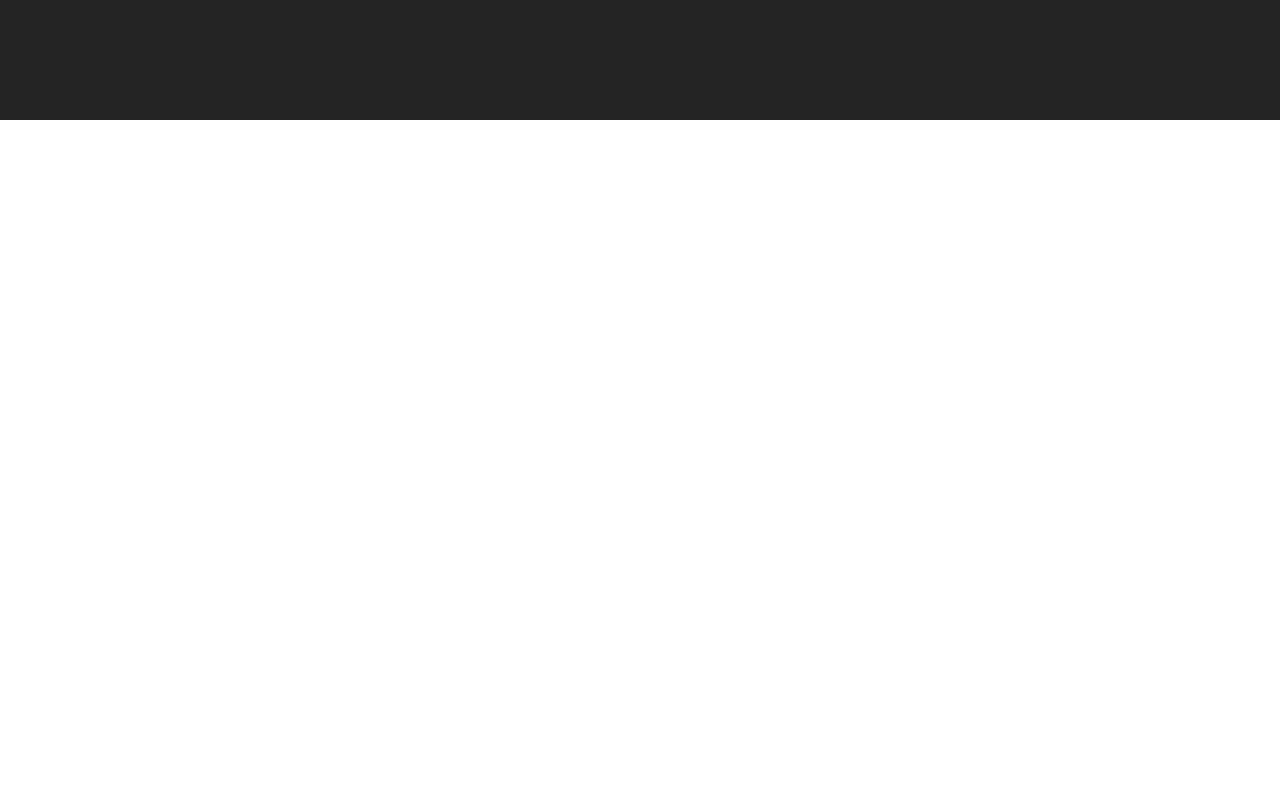
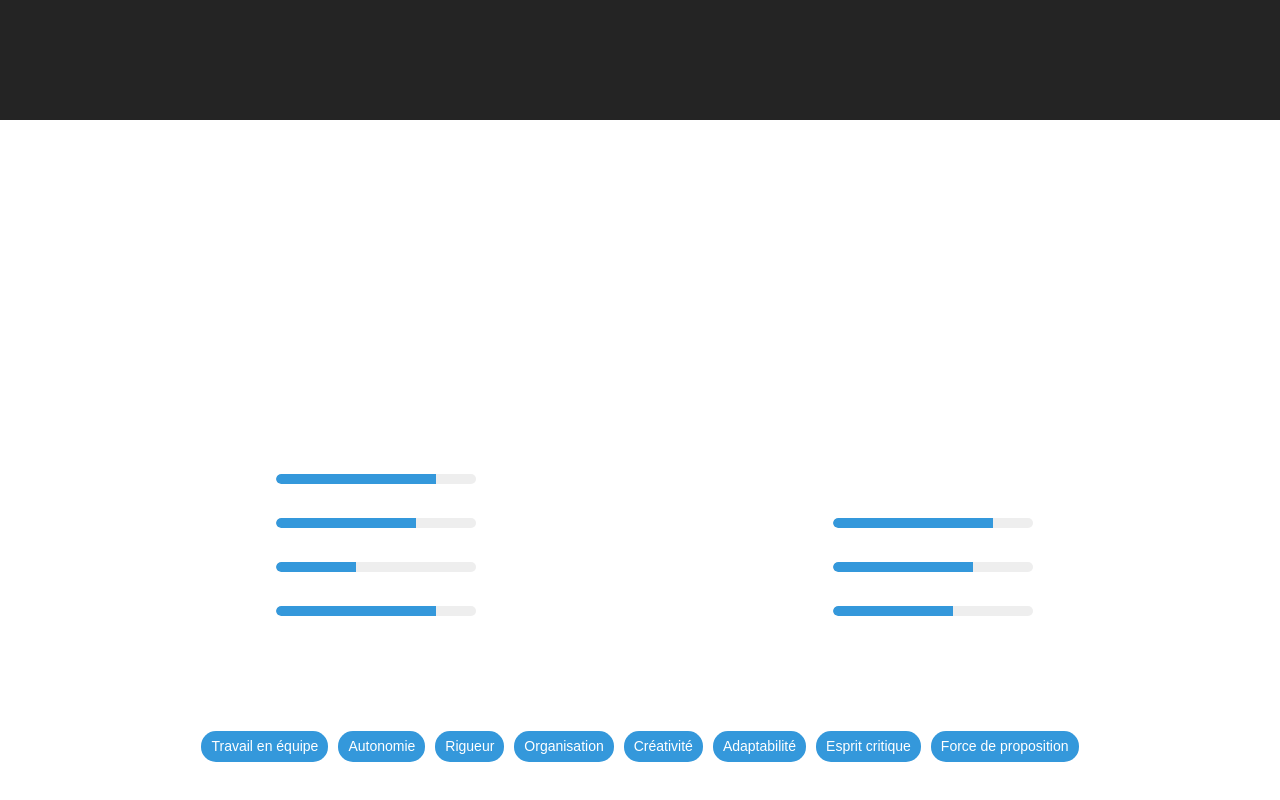
Before and after one commit to leo-christophe/portfolio, a Vue app: page / in a window 1280 px wide. Shown: the part 680-1480 px from the top of the page. Built offline with nearby package versions, Linux system fonts and the light colour scheme.

Commit message:
updated home page
a

```diff
--- a/package.json
+++ b/package.json
@@ -11,6 +11,7 @@
   "dependencies": {
     "@emailjs/browser": "^4.3.3",
     "@tensorflow/tfjs": "^4.20.0",
+    "@vueuse/core": "^10.11.0",
     "primeicons": "^7.0.0",
     "primevue": "^3.52.0",
     "simple-vue-timeline": "^2.0.9",
--- a/src/components/Home/HomeSkills.vue
+++ b/src/components/Home/HomeSkills.vue
@@ -1,10 +1,96 @@
 <template>
+    <div class="skills-display">
+      <h2>Compétences</h2>
+      <div class="hard-skills">
 
-</template>
+      <div v-for="(category, index) in main_hard_skills" :key="index" class="compType">
+        <h4>{{ Object.keys(category)[0] }}</h4>
+        <div v-for="(skill, skillIndex) in category[Object.keys(category)[0]]" :key="skillIndex" class="skill-bar">
+          <div class="skill-name">{{ Object.keys(skill)[0] }}</div>
+          <div class="skill-level">
+            <div class="skill-percentage" :style="{ width: skill[Object.keys(skill)[0]], height: '10px' }"></div>
+          </div>
+        </div>
+      </div>
+    </div>
+      <div class="soft-skills">
 
-<script>
+        <div class="cloud">
+          <span v-for="(skill, index) in main_soft_skills" :key="index" class="soft-skill">{{ skill }}</span>
+        </div>
+      </div>
+    </div>
+  </template>
 
+ <script setup>
+    import data from '../../data/data.json';
+    const main_hard_skills = data.main_hard_skills;
+    const main_soft_skills = data.main_soft_skills;
 </script>
 
-<style scoped>
-</style>
+  <style scoped>
+    .compType{
+        display:inline-block;
+        margin-left:20vw;
+    }
+
+  .skills-display {
+    font-family: Arial, sans-serif;
+    margin: 20px;
+  }
+
+  .hard-skills, .soft-skills {
+    margin-bottom: 20px;
+  }
+
+  .skill-bar {
+    margin-bottom: 10px;
+  }
+
+  .skill-name {
+    font-weight: bold;
+  }
+
+  .skill-level {
+    background: #eee;
+    border-radius: 5px;
+    overflow: hidden;
+    height: 10px;
+    width: 200px;
+  }
+
+  .skill-percentage {
+    background: #3498db;
+    height: 10px;
+    border-radius: 5px 0 0 5px;
+  }
+
+  .soft-skills {
+    display: flex;
+    justify-content: center;
+    align-items: center;
+    flex-wrap: wrap;
+    margin-top:100px;
+  }
+
+  .cloud {
+    width: 100%;
+    display: flex;
+    flex-wrap: wrap;
+    justify-content: center;
+  }
+
+  .soft-skill {
+    background: #3498db;
+    color: white;
+    padding: 5px 10px;
+    border-radius: 15px;
+    margin: 5px;
+    font-size: 14px;
+    transition: transform 0.3s;
+  }
+
+  .soft-skill:hover {
+    transform: scale(1.1);
+  }
+  </style>
--- a/src/data/data.json
+++ b/src/data/data.json
@@ -38,7 +38,7 @@
             "poste": "Développeur R&D (GTA)",
             "entreprise": "Groupe Alpha-3i",
             "dates": ["15/04/2024","05/07/2024"],
-            "competences": ["webdev","wlangage","javascript","ergonomie","rigueur","autonomie","travail en équipe"],
+            "competences": ["webdev","wlangage","javascript","ergonomie","rigueur","autonomie","travail en équipe", "ui/ux", "test", "optimisation"],
             "description": "Développement de nouvelles fonctionnalités dans le workflow des absences et congés des salariés",
             "missions":[
                 "Analyse des besoins",
@@ -70,7 +70,15 @@
             ],
             "type":"Universitaire",
             "images":[
-                "https://media.licdn.com/dms/image/D4E2DAQEvhnBVWTLpVA/profile-treasury-image-shrink_800_800/0/1700320007072?e=1718546400&v=beta&t=I5TMo3_xhJTaR4k3lofBsaSeCJJ_gLPafXv8SxCQKyA"
+                {
+                    "link":"https://media.licdn.com/dms/image/D4E2DAQEvhnBVWTLpVA/profile-treasury-image-shrink_800_800/0/1700320007072?e=1718546400&v=beta&t=I5TMo3_xhJTaR4k3lofBsaSeCJJ_gLPafXv8SxCQKyA",
+                    "description":"Capture d'écran du jeu pendant une partie.",
+                    "type": "image"
+                },{
+                    "link":"https://www.youtube-nocookie.com/embed/cXkS7AoTs98?si=_f9r0uaOs8Vvmosv&amp;controls=0",
+                    "description":"Vidéo de démonstration commentée du jeu.",
+                    "type": "video"
+                }
             ],
             "url": null,
             "route":"/projects/marsinvaders"
@@ -91,10 +99,18 @@
             ],
             "type":"Universitaire",
             "images":[
-                "https://media.licdn.com/dms/image/D4D2DAQHbVbCoR41Pyg/profile-treasury-image-shrink_800_800/0/1717945458733?e=1718553600&v=beta&t=Jv-9PL3AcyQSB0dKX0JUpdDtxhXl3iuahLrSHYHliPg",
-                "https://media.licdn.com/dms/image/D4D2DAQG-RRthlGa39Q/profile-treasury-image-shrink_800_800/0/1717945474890?e=1718553600&v=beta&t=faHrRmH74FD8kCXhJUaKLyRVVqU5CmnzcL5qfA6Mpzc"
-            ],
+                {
+                    "link":"https://media.licdn.com/dms/image/D4D2DAQHbVbCoR41Pyg/profile-treasury-image-shrink_800_800/0/1717945458733?e=1718553600&v=beta&t=Jv-9PL3AcyQSB0dKX0JUpdDtxhXl3iuahLrSHYHliPg",
+                    "description":"Capture d'écran de la page d'accueil du site.",
+                    "type": "image"
+                },{
+                    "link":"https://media.licdn.com/dms/image/D4D2DAQG-RRthlGa39Q/profile-treasury-image-shrink_800_800/0/1717945474890?e=1718553600&v=beta&t=faHrRmH74FD8kCXhJUaKLyRVVqU5CmnzcL5qfA6Mpzc",
+                    "description":"Capture d'écran d'une formation.",
+                    "type": "image"
+                }
+                ],
             "url": null,
+            "github":"https://github.com/leoChris7/Mars-Invaders",
             "route":"/projects/skillupnow"
         },
         {
@@ -118,8 +134,13 @@
                 "Gestion du projet sur Azure DevOps"
             ],
             "type":"Universitaire",
-            "images":["https://media.licdn.com/dms/image/D4D2DAQGVJidDrwF9UA/profile-treasury-image-shrink_800_800/0/1717946348675?e=1718553600&v=beta&t=gT6eCjCjQGGZXmtECR8id3GzRvv5aehmZUBPrs2tHgk"],
+            "images":[{
+                "link":"https://media.licdn.com/dms/image/D4D2DAQGVJidDrwF9UA/profile-treasury-image-shrink_800_800/0/1717946348675?e=1718553600&v=beta&t=gT6eCjCjQGGZXmtECR8id3GzRvv5aehmZUBPrs2tHgk",
+                "description":"Capture d'écran de la page d'accueil du site.",
+                "type": "image"
+            }],
             "url": "https://bmw-client.vercel.app/",
+            "github":null,
             "route":"/projects/bmw"
         },{
             "id":"project_portfolio",
@@ -143,6 +164,7 @@
                 null
             ],
             "url": null,
+            "github":"https://github.com/leo-christophe/portfolio",
             "route":"/projects/portfolio"
         }
     ],
@@ -217,6 +239,36 @@
         }
 
     ],
+    "main_hard_skills":[
+        {
+            "Développement informatique":
+            [
+                {"Développement web (JS, PHP, WebDev)":"80%"},
+                {"Développement logiciel (C#, Python)": "70%"},
+                {"Réseaux": "40%"},
+                {"Gestion de bases de données SQL": "80%"}
+
+            ]
+        },
+        {
+            "Autre":[
+                {"Traduction Anglais/Français": "80%"},
+                {"Montage vidéo": "70%"},
+                {"Montage photo": "60%"}
+
+            ]
+        }
+    ],
+    "main_soft_skills":[
+        "Travail en équipe",
+        "Autonomie",
+        "Rigueur",
+        "Organisation",
+        "Créativité",
+        "Adaptabilité",
+        "Esprit critique",
+        "Force de proposition"
+    ],
     "valid_skills":[
         "équipe",
         "Javascript",
--- /dev/null
+++ b/src/directives/scroll-directive.js
@@ -0,0 +1,55 @@
+import { ref, onMounted, onUnmounted, watch } from 'vue';
+import { useScroll } from '@vueuse/core';
+
+export default {
+  mounted(el) {
+    const $el = $(el);
+    const { y } = useScroll(window);
+    const prevY = ref(y.value);
+    const scrollHeight = document.body.scrollHeight - window.innerHeight;
+    const scrollStep = scrollHeight / 2;
+
+    const onScroll = () => {
+      const rect = el.getBoundingClientRect();
+      const inView = rect.top < window.innerHeight && rect.bottom > 0;
+
+      if (inView) {
+        $el.addClass('fade-enter-active');
+      } else {
+        $el.removeClass('fade-enter-active');
+      }
+    };
+
+    watch(y, (newY) => {
+      const deltaY = newY - prevY.value;
+      if (deltaY > 0) {
+        // Scroll down by one third of the scrollHeight if scrolling down
+        if (newY < scrollHeight / 3) {
+          window.scrollTo({ top: scrollHeight / 3 });
+        } else if (newY < (scrollHeight / 3) * 2) {
+          window.scrollTo({ top: (scrollHeight / 3) * 2 });
+        } else {
+          window.scrollTo({ top: scrollHeight });
+        }
+      } else if (deltaY < 0) {
+        // Scroll up by one third of the scrollHeight if scrolling up
+        if (newY > (scrollHeight / 3) * 2) {
+          window.scrollTo({ top: (scrollHeight / 3) * 2 });
+        } else if (newY > scrollHeight / 3) {
+          window.scrollTo({ top: scrollHeight / 3 });
+        } else {
+          window.scrollTo({ top: 0 });
+        }
+      }
+      prevY.value = newY;
+    });
+
+    $(window).on('scroll', onScroll);
+    el._onScroll = onScroll;
+    onScroll(); // Trigger the scroll handler to set initial state
+  },
+  unmounted(el) {
+    $(window).off('scroll', el._onScroll);
+    delete el._onScroll;
+  },
+};
--- a/src/views/home.vue
+++ b/src/views/home.vue
@@ -1,78 +1,76 @@
 <script setup>
-import { onMounted, onUnmounted, ref } from 'vue';
-import DocumentViewer from '../components/Home/DocumentViewer.vue'
-import HomeContact from '../components/Home/HomeContact.vue'
-import HomeSkills from '../components/Home/HomeSkills.vue'
-import HomeStart from '../components/Home/HomeStart.vue'
-
-import News from '../components/News.vue'
-import {COULEUR_MENU_SELECTIONNE, COULEUR_MENU_BASIC} from '../data/const'
+import { onMounted, onUnmounted } from 'vue';
+import DocumentViewer from '../components/Home/DocumentViewer.vue';
+import HomeContact from '../components/Home/HomeContact.vue';
+import HomeSkills from '../components/Home/HomeSkills.vue';
+import HomeStart from '../components/Home/HomeStart.vue';
+import News from '../components/News.vue';
+import scrollDirective from '../directives/scroll-directive.js';
+import { COULEUR_MENU_SELECTIONNE, COULEUR_MENU_BASIC } from '../data/const';
 
 onMounted(() => {
-    $('nav ul li:nth-child(1)').css('border-bottom', '2px solid '+COULEUR_MENU_SELECTIONNE);
+  $('nav ul li:nth-child(1)').css('border-bottom', '2px solid ' + COULEUR_MENU_SELECTIONNE);
   $('nav ul li:nth-child(1) span').css('color', COULEUR_MENU_SELECTIONNE);
-})
+});
 
 onUnmounted(() => {
   $('nav ul li:nth-child(1)').css('border-bottom', '0px');
   $('nav ul li:nth-child(1) span').css('color', COULEUR_MENU_BASIC);
-})
-
+});
 </script>
 
 <template>
-    <div class="pageSection">
+  <div class="pageSection" v-scroll>
     <HomeStart></HomeStart>
   </div>
-    <div class="pageSection">
+  <div class="pageSection" v-scroll>
     <HomeSkills></HomeSkills>
   </div>
-    <div class="pageSection">
+  <div class="pageSection" id="contactEtCv"  v-scroll>
     <button>Consulter mon CV</button>
     <HomeContact></HomeContact>
   </div>
-
 </template>
 
 <style scoped>
-    .pageSection{
-        height:720px;
+
+
+.pageSection {
+  margin-top:10vh;
+  height: 100vh;
+  opacity: 0;
+  transition: opacity 2s;
 }
 
-    .fade-enter-active, .fade-leave-active {
-    transition: opacity 0.5s;
-    }
-
-    .fade-enter, .fade-leave-to /* .fade-leave-active in <2.1.8 */ {
-    opacity: 0;
+.fade-enter-active {
+  opacity: 1;
 }
 
 @font-face {
   font-family: 'goodtimes';
-        src:  url('goodtimes.otf') format('otf')
+  src: url('goodtimes.otf') format('otf');
 }
 
-
-    h1{
-        font-family:'goodtimes';
+h1 {
+  font-family: 'goodtimes';
   letter-spacing: 2px;
-        float:left;
-        margin-left:30px;
+  float: left;
+  margin-left: 30px;
 }
 
-    #id{
-        background-color:rgb(213, 249, 255);
+#id {
+  background-color: rgb(213, 249, 255);
   border-radius: 10px;
   font-size: 2rem;
   color: #ff7300;
   font-weight: 800;
 }
 
-    #text{
-        display:inline;
+#text {
+  display: inline;
 }
 
-    #welcome{
-        text-align:center;
+#welcome {
+  text-align: center;
 }
 </style>
```
Also changed, not shown: src/components/Home/Statistics.vue (added, +26 -0 lines), src/components/ProjectTemplate.vue (+20 -5 lines), src/main.js (+11 -0 lines), src/views/projects.vue (+6 -2 lines), 1 other file (tests, documents, lock files or other folders). Lines whose indentation alone changed are shown as unchanged.
